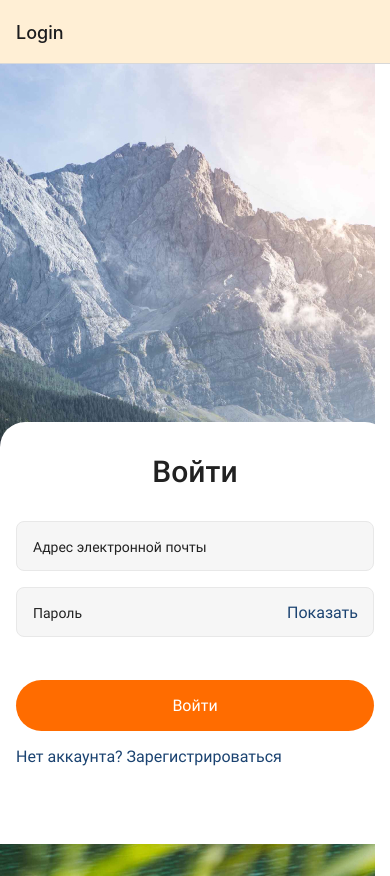
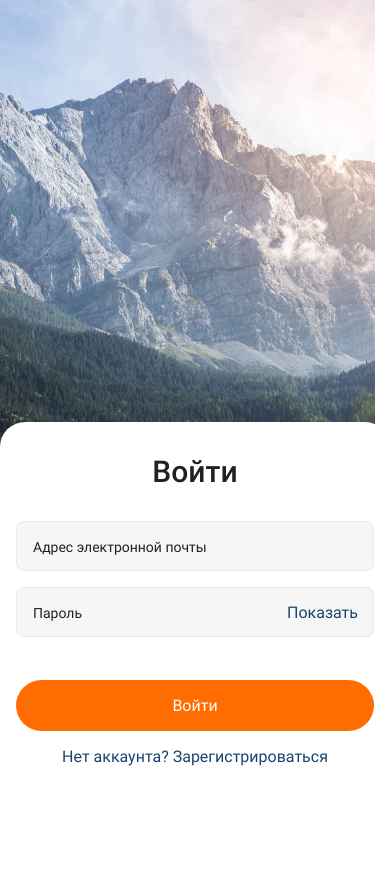
Before and after one commit to IhorLeonov/react-native-hw, a React Native app: screen /PostsScreen in a window 390 px wide. After the commit the page ends 844 px from the top, so only its background shows below. Built offline with nearby package versions, Linux system fonts and the light colour scheme.

Commit message:
update nav & add posts styles

```diff
--- a/App.js
+++ b/App.js
@@ -1,28 +1,54 @@
 import "react-native-gesture-handler";
 import { NavigationContainer } from "@react-navigation/native";
 import { createStackNavigator } from "@react-navigation/stack";
+import { useFonts } from "expo-font";
+import { useCallback } from "react";
+import { View } from "react-native";
 
-import Register from "./Screensss/RegistrationScreen";
-import Login from "./Screensss/LoginScreen";
-import Home from "./Screensss/Home";
+import Register from "./screens/auth/RegistrationScreen";
+import Login from "./screens/auth/LoginScreen";
+import Home from "./screens/Home";
 
-const MainNav = createStackNavigator();
+import * as SplashScreen from "expo-splash-screen";
+
+SplashScreen.preventAutoHideAsync();
+const AuthStack = createStackNavigator();
 
 export default function App() {
+  const [fontsLoaded] = useFonts({
+    "Roboto-Regular": require("./assets/fonts/Roboto-Regular.ttf"),
+    "Roboto-Medium": require("./assets/fonts/Roboto-Medium.ttf"),
+  });
+
+  const onLayoutRootView = useCallback(async () => {
+    if (fontsLoaded) {
+      await SplashScreen.hideAsync();
+    }
+  }, [fontsLoaded]);
+
+  if (!fontsLoaded) {
+    return null;
+  }
+
   return (
-    <NavigationContainer>
-      <MainNav.Navigator
-        screenOptions={{ headerStyle: { backgroundColor: "papayawhip" } }}
-        initialRouteName="Login"
-      >
-        <MainNav.Screen
+    <NavigationContainer onReady={onLayoutRootView}>
+      <AuthStack.Navigator screenOptions={{}} initialRouteName="Login">
+        <AuthStack.Screen
           name="Register"
           component={Register}
-          options={{ display: "none" }}
+          options={{ headerShown: false }}
         />
-        <MainNav.Screen name="Login" component={Login} />
-        <MainNav.Screen name="Home" component={Home} />
-      </MainNav.Navigator>
+        <AuthStack.Screen
+          name="Login"
+          component={Login}
+          options={{ headerShown: false }}
+        />
+        <AuthStack.Screen
+          name="Home"
+          component={Home}
+          options={{ headerShown: false }}
+        />
+      </AuthStack.Navigator>
     </NavigationContainer>
   );
 }
--- /dev/null
+++ b/assets/images/Log-out.js
@@ -0,0 +1,19 @@
+import Svg, { Path } from "react-native-svg";
+const SvgComponent = (props) => (
+  <Svg
+    xmlns="http://www.w3.org/2000/svg"
+    width="24"
+    height="24"
+    fill="none"
+    viewBox="0 0 24 24"
+    {...props}
+  >
+    <Path
+      stroke="#BDBDBD"
+      strokeLinecap="round"
+      strokeLinejoin="round"
+      d="M10 22H5a2 2 0 0 1-2-2V4a2 2 0 0 1 2-2h5m7 14 4-4-4-4m4 4H9"
+    />
+  </Svg>
+);
+export default SvgComponent;
--- /dev/null
+++ b/screens/Home.js
@@ -0,0 +1,52 @@
+import { createStackNavigator } from "@react-navigation/stack";
+import { useNavigation, useRoute } from "@react-navigation/native";
+import { StyleSheet, Button } from "react-native";
+
+import PostsScreen from "./PostsScreen";
+import CreatePostsScreen from "./CreatePostsScreen";
+import ProfileScreen from "./ProfileScreen";
+import LogOut from "../assets/images/Log-out";
+
+const HomeNav = createStackNavigator();
+
+export default function Home() {
+  const navigation = useNavigation();
+  const {
+    params: {},
+  } = useRoute();
+
+  return (
+    <HomeNav.Navigator
+      screenOptions={{
+        headerTitleStyle: styles.headerTitleStyle,
+        headerTitleAlign: "center",
+      }}
+    >
+      <HomeNav.Screen
+        name="PostsScreen"
+        component={PostsScreen}
+        options={{
+          title: "Публикации",
+          // headerLeft: false,
+          headerRight: () => (
+            <LogOut
+              style={{ marginRight: 10 }}
+              onPress={() => alert("This is a button!")}
+            />
+          ),
+        }}
+      />
+      <HomeNav.Screen name="CreatePostsScreen" component={CreatePostsScreen} />
+      <HomeNav.Screen name="ProfileScreen" component={ProfileScreen} />
+    </HomeNav.Navigator>
+  );
+}
+
+const styles = StyleSheet.create({
+  headerTitleStyle: {
+    color: "#212121",
+    fontFamily: "Roboto-Medium",
+    fontSize: 17,
+    lineHeight: 22,
+  },
+});
--- /dev/null
+++ b/screens/PostsScreen.js
@@ -0,0 +1,22 @@
+import { useNavigation, useRoute } from "@react-navigation/native";
+import { StyleSheet, Text, View } from "react-native";
+
+export default function Posts() {
+  const {
+    params: { email, password },
+  } = useRoute();
+
+  console.log(email, password);
+  return (
+    <View style={styles.container}>
+      <Text>Posts</Text>
+    </View>
+  );
+}
+
+const styles = StyleSheet.create({
+  container: {
+    flex: 1,
+    backgroundColor: "#fff",
+  },
+});
--- a/Screensss/LoginScreen.js
+++ b/screens/auth/LoginScreen.js
@@ -8,33 +8,25 @@ import {
   Platform,
   KeyboardAvoidingView, // помогает правильно скрывать клавиатуру
   Keyboard,
-  TouchableWithoutFeedback, // улавливает кликами по экрану
+  TouchableWithoutFeedback, // улавливает клики по экрану
   Dimensions,
 } from "react-native";
-import { useState, useCallback, useEffect } from "react";
+
+import BgImage from "../../assets/images/bg-image.jpg";
+
+import { useState, useEffect } from "react";
 import { useNavigation, useRoute } from "@react-navigation/native";
-
-import BgImage from "../assets/images/bg-image.jpg";
-
-import { useFonts } from "expo-font";
-import * as SplashScreen from "expo-splash-screen";
-
-SplashScreen.preventAutoHideAsync();
 
 const initialState = {
   email: "",
   password: "",
 };
 
-export default function Login() {
-  const [fontsLoaded] = useFonts({
-    "Roboto-Regular": require("../assets/fonts/Roboto-Regular.ttf"),
-    "Roboto-Medium": require("../assets/fonts/Roboto-Medium.ttf"),
-  });
+export default function LoginScreen() {
+  const navigation = useNavigation();
+
   const [isShowKeyboard, setIsShowKeyboard] = useState(false);
   const [state, setState] = useState(initialState);
-  const navigation = useNavigation();
-
   const [dimensions, setDimensions] = useState(
     Dimensions.get("window").width - 16 * 2
   );
@@ -70,19 +62,9 @@ export default function Login() {
     setState(initialState);
   };
 
-  const onLayoutRootView = useCallback(async () => {
-    if (fontsLoaded) {
-      await SplashScreen.hideAsync();
-    }
-  }, [fontsLoaded]);
-
-  if (!fontsLoaded) {
-    return null;
-  }
-
   return (
     <TouchableWithoutFeedback onPress={hideKeyboard}>
-      <View style={styles.container} onLayout={onLayoutRootView}>
+      <View style={styles.container}>
         <ImageBackground style={styles.bgImage} source={BgImage}>
           <KeyboardAvoidingView
             behavior={Platform.OS === "ios" ? "padding" : "height"}
@@ -108,6 +90,7 @@ export default function Login() {
                     }
                   />
                 </View>
+
                 <View style={{ marginTop: 16 }}>
                   <TextInput
                     style={styles.input}
@@ -126,6 +109,7 @@ export default function Login() {
                   />
                   <Text style={styles.showPassword}>Показать</Text>
                 </View>
+
                 <TouchableOpacity
                   style={{
                     ...styles.btn,
@@ -136,15 +120,20 @@ export default function Login() {
                 >
                   <Text style={styles.btnTitle}>Войти</Text>
                 </TouchableOpacity>
-                <Text
-                  style={{
-                    ...styles.textLogin,
-                    display: isShowKeyboard ? "none" : "flex",
-                  }}
+
+                <TouchableOpacity
+                  style={{ marginTop: 16, alignSelf: "center" }}
                   onPress={() => navigation.navigate("Register")}
                 >
-                  Нет аккаунта? Зарегистрироваться
-                </Text>
+                  <Text
+                    style={{
+                      ...styles.toRegisterLink,
+                      display: isShowKeyboard ? "none" : "flex",
+                    }}
+                  >
+                    Нет аккаунта? Зарегистрироваться
+                  </Text>
+                </TouchableOpacity>
               </View>
             </View>
           </KeyboardAvoidingView>
@@ -218,11 +207,8 @@ const styles = StyleSheet.create({
     lineHeight: 19,
     color: "#FFFFFF",
   },
-  textLogin: {
-    marginTop: 16,
+  toRegisterLink: {
     color: "#1B4371",
-    textAlign: "center",
-
     fontFamily: "Roboto-Regular",
     fontSize: 16,
     lineHeight: 19,
--- a/Screensss/RegistrationScreen.js
+++ b/screens/auth/RegistrationScreen.js
@@ -8,20 +8,16 @@ import {
   Platform,
   KeyboardAvoidingView, // помогает правильно скрывать клавиатуру
   Keyboard,
-  TouchableWithoutFeedback, // улавливает кликами по экрану
+  TouchableWithoutFeedback, // улавливает клики по экрану
   Dimensions,
 } from "react-native";
-import { useState, useCallback, useEffect } from "react";
-import CrossSvg from "../assets/images/CrossSvg";
+
+import BgImage from "../../assets/images/bg-image.jpg";
+import GirlImage from "../../assets/images/photo-girl.png";
+import CrossSvg from "../../assets/images/CrossSvg";
+
+import { useState, useEffect } from "react";
 import { useNavigation } from "@react-navigation/native";
-
-import BgImage from "../assets/images/bg-image.jpg";
-import GirlImage from "../assets/images/photo-girl.png";
-
-import { useFonts } from "expo-font";
-import * as SplashScreen from "expo-splash-screen";
-
-SplashScreen.preventAutoHideAsync();
 
 const initialState = {
   login: "",
@@ -29,16 +25,11 @@ const initialState = {
   password: "",
 };
 
-export default function Registration() {
-  const [fontsLoaded] = useFonts({
-    "Roboto-Regular": require("../assets/fonts/Roboto-Regular.ttf"),
-    "Roboto-Medium": require("../assets/fonts/Roboto-Medium.ttf"),
-  });
+export default function RegistrationScreen() {
+  const navigation = useNavigation();
+
   const [isShowKeyboard, setIsShowKeyboard] = useState(false);
   const [state, setState] = useState(initialState);
-
-  const navigation = useNavigation();
-
   const [dimensions, setDimensions] = useState(
     Dimensions.get("window").width - 16 * 2
   );
@@ -75,19 +66,9 @@ export default function Registration() {
     setState(initialState);
   };
 
-  const onLayoutRootView = useCallback(async () => {
-    if (fontsLoaded) {
-      await SplashScreen.hideAsync();
-    }
-  }, [fontsLoaded]);
-
-  if (!fontsLoaded) {
-    return null;
-  }
-
   return (
     <TouchableWithoutFeedback onPress={hideKeyboard}>
-      <View style={styles.container} onLayout={onLayoutRootView}>
+      <View style={styles.container}>
         <ImageBackground style={styles.bgImage} source={BgImage}>
           <KeyboardAvoidingView
             behavior={Platform.OS === "ios" ? "padding" : "height"}
@@ -152,6 +133,7 @@ export default function Registration() {
                   />
                   <Text style={styles.showPassword}>Показать</Text>
                 </View>
+
                 <TouchableOpacity
                   style={{
                     ...styles.btn,
@@ -162,15 +144,20 @@ export default function Registration() {
                 >
                   <Text style={styles.btnTitle}>Зарегистрироваться</Text>
                 </TouchableOpacity>
-                <Text
-                  style={{
-                    ...styles.textLogin,
-                    display: isShowKeyboard ? "none" : "flex",
-                  }}
+
+                <TouchableOpacity
+                  style={{ marginTop: 16, alignSelf: "center" }}
                   onPress={() => navigation.navigate("Login")}
                 >
-                  Уже есть аккаунт? Войти
-                </Text>
+                  <Text
+                    style={{
+                      ...styles.toLoginLink,
+                      display: isShowKeyboard ? "none" : "flex",
+                    }}
+                  >
+                    Уже есть аккаунт? Войти
+                  </Text>
+                </TouchableOpacity>
               </View>
             </View>
           </KeyboardAvoidingView>
@@ -265,11 +252,8 @@ const styles = StyleSheet.create({
     lineHeight: 19,
     color: "#FFFFFF",
   },
-  textLogin: {
-    marginTop: 16,
+  toLoginLink: {
     color: "#1B4371",
-    textAlign: "center",
-
     fontFamily: "Roboto-Regular",
     fontSize: 16,
     lineHeight: 19,
```
Also changed, not shown: Screensss/Home.js (deleted, +0 -24 lines), Screensss/PostsScreen.js (deleted, +0 -11 lines), screens/CommentsScreen.js (renamed from Screensss/CommentsScreen.js), screens/CreatePostsScreen.js (renamed from Screensss/CreatePostsScreen.js), screens/MapScreen.js (renamed from Screensss/MapScreen.js), screens/ProfileScreen.js (renamed from Screensss/ProfileScreen.js).
